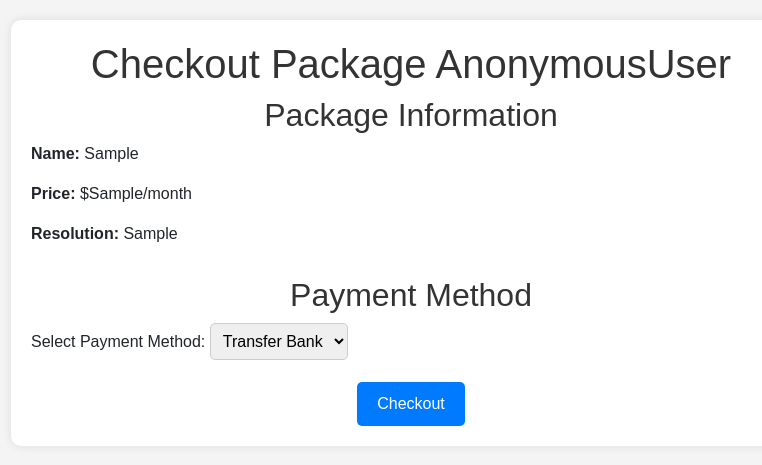
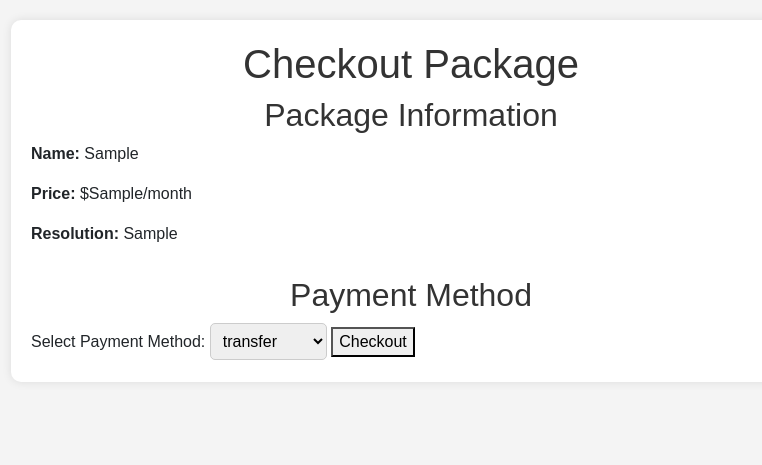
Before and after one commit to BASDAT-A-KELOMPOK-8/pacilflix, a Django app: template langganan/templates/checkout.html in a window 1280 px wide. Shown: the part 56-521 px from the top of the page, without its empty margins (229-991 px from the left). Run offline with Django 3.2, Linux system fonts and the light colour scheme; the template is opened without the code that fills it: most values are stand-ins (such as "Sample title", 1, 10 or a date in 2020); some libraries are stand-ins or nearby versions.

Commit message:
adjust templates

```diff
--- a/langganan/templates/checkout.html
+++ b/langganan/templates/checkout.html
@@ -45,7 +45,7 @@
 </style>
 
 <div class="container">
-  <h1>Checkout Package {{user}}</h1>
+  <h1>Checkout Package</h1>
 
   <div class="checkout-info">
     <h2>Package Information</h2>
@@ -54,19 +54,18 @@
     <p><strong>Resolution:</strong> {{ package_info.2 }}</p>
   </div>
 
-
   <div class="payment-method">
     <h2>Payment Method</h2>
-    <label for="payment">Select Payment Method:</label>
-    <select id="payment">
-      <option value="transfer-bank">Transfer Bank</option>
-      <option value="kartu-kredit">Kartu Kredit</option>
-      <option value="ewallet">E-Wallet</option>
-    </select>
-  </div>
-
-  <div class="checkout-button" style="text-align: center; margin-top: 20px;">
-    <button style="padding: 10px 20px; font-size: 16px; border-radius: 5px; background-color: #007bff; color: #fff; border: none;">Checkout</button>
+    <form method="post" action="{% url 'add_transaction' package_name=package_name %}">
+      {% csrf_token %}
+      <label for="payment_method">Select Payment Method:</label>
+      <select id="payment_method" name="payment_method">
+        <option value="transfer">transfer</option>
+        <option value="shopeepay">shopeepay</option>
+        <option value="gopay">gopay</option>
+      </select>
+      <button type="submit">Checkout</button>
+    </form>
   </div>
 </div>
 
```
Also changed, not shown: langganan/templates/subscription.html (+0 -13 lines).
